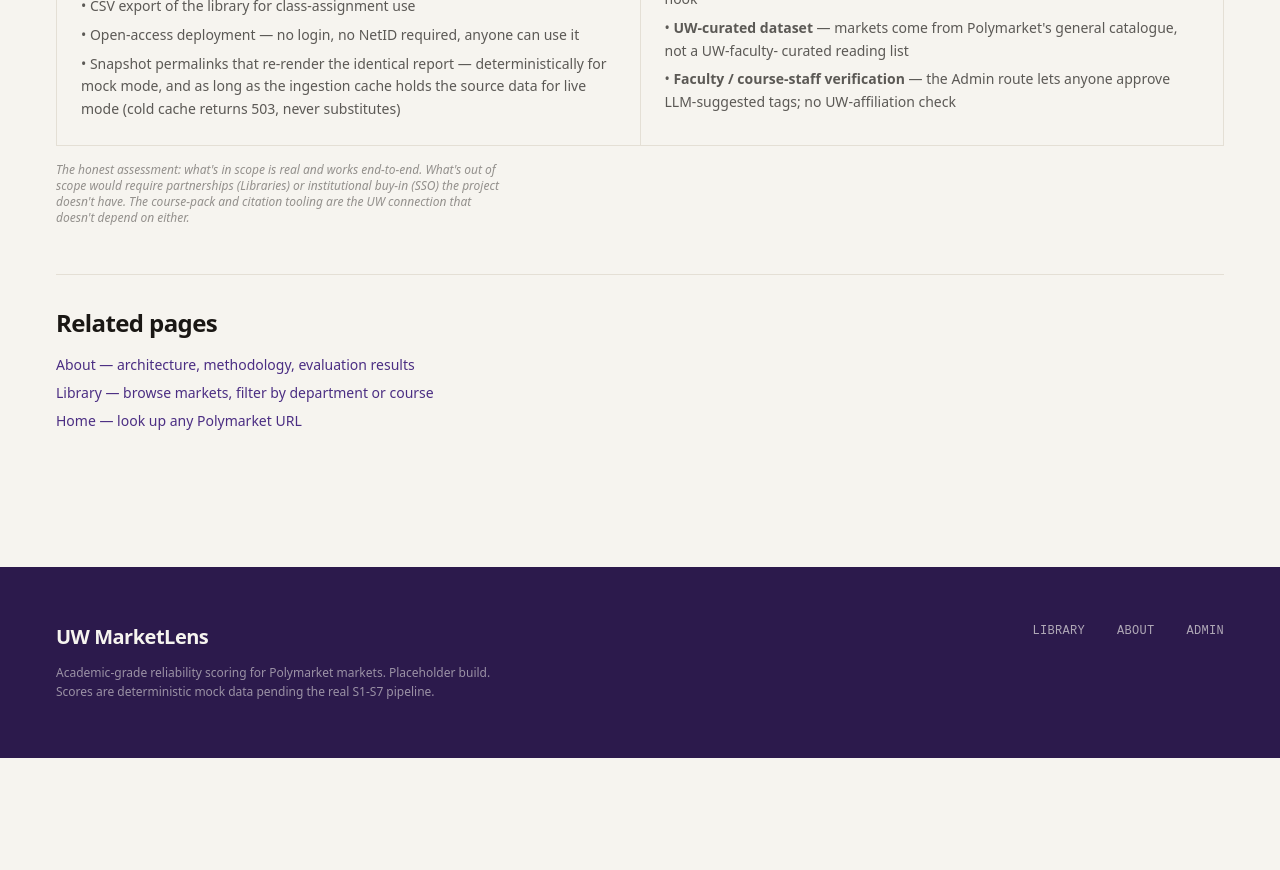
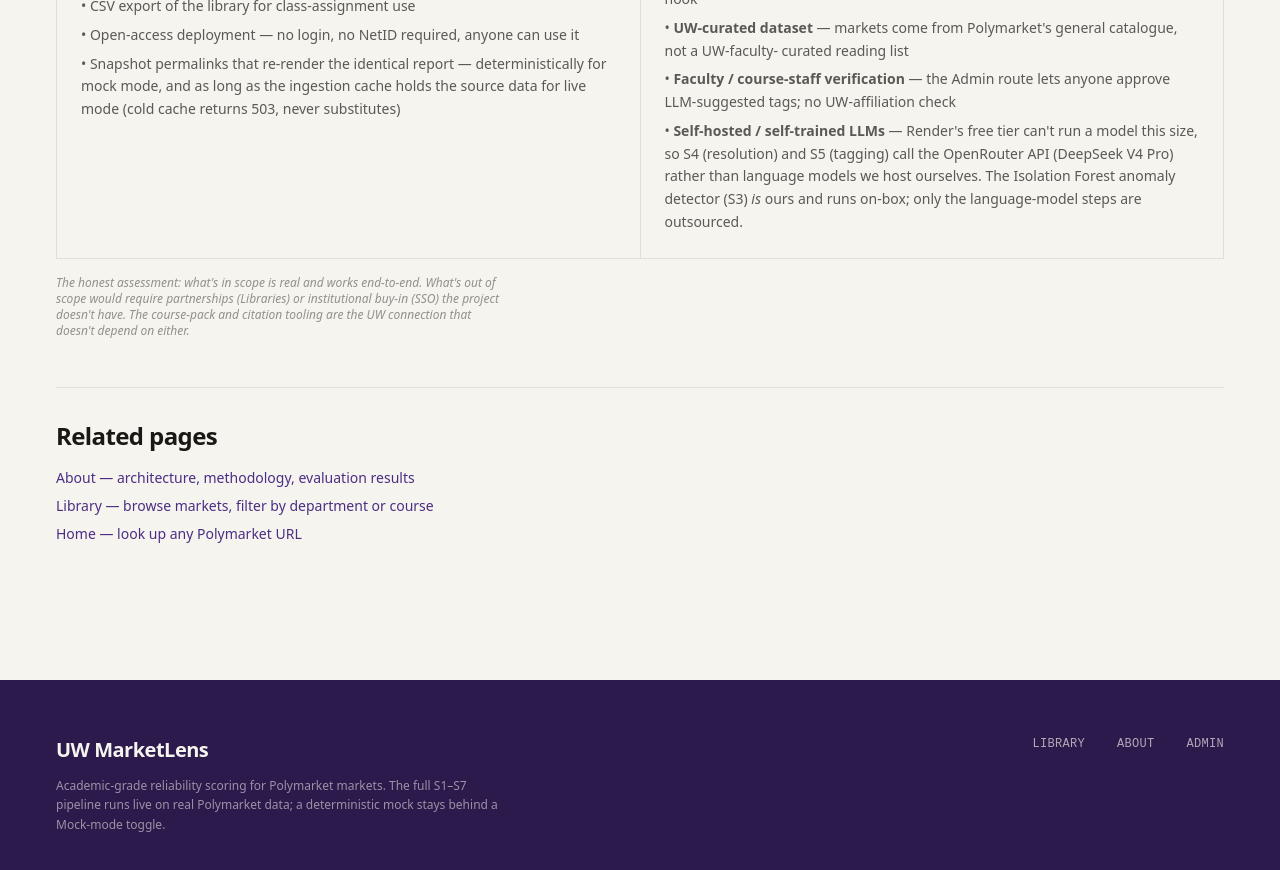
Before and after one commit to dbedi06/UW-MarketLens, a React (Vite) app in the folder frontend/: page /uw in a window 1280 px wide. Shown: the part 1480-2350 px from the top of the page. Before the commit the page ends 2238 px from the top, so only its background shows below. Built offline with nearby package versions, Linux system fonts and the light colour scheme; no server answers.

Commit message:
Copy cleanup: OpenRouter not Claude, S1-S7 not S1-S3, drop placeholder copy; For-UW LLM-hosting note

```diff
--- a/frontend/src/components/MarketReport.tsx
+++ b/frontend/src/components/MarketReport.tsx
@@ -35,7 +35,7 @@
         }`}
       title={
         isLive
-          ? "Score produced by the live S1→S2→S3 chain on real Polymarket data."
+          ? "Score produced by the live S1→S7 chain on real Polymarket data."
           : "Score produced by the deterministic mock data path."
       }
     >
@@ -133,7 +133,7 @@
         <p className="pt-1 text-center text-xs italic text-ink/40">
           {data.source === "live" ? (
             <>
-              Live data via the S1→S2→S3 chain. Detector training provenance:{" "}
+              Live data via the S1→S7 chain. Detector training provenance:{" "}
               {data.anomaly.trained_on === "real-corpus"
                 ? "real corpus"
                 : data.anomaly.trained_on === "synthetic"
--- a/frontend/src/lib/report.ts
+++ b/frontend/src/lib/report.ts
@@ -34,8 +34,9 @@
   lines.push(`Reproducible snapshot: ${d.permalink}`);
   lines.push("");
   lines.push(
-    "_Generated by UW MarketLens. Placeholder build: scores are " +
-      "deterministic mock data pending the real pipeline._",
+    d.source === "mock"
+      ? "_Generated by UW MarketLens (Mock mode — deterministic placeholder data)._"
+      : "_Generated by UW MarketLens from live Polymarket data via the full S1–S7 pipeline._",
   );
   return lines.join("\n");
 }
--- a/frontend/src/pages/AboutPage.tsx
+++ b/frontend/src/pages/AboutPage.tsx
@@ -22,11 +22,11 @@
     "Anomaly",
     "Isolation Forest, percentile-calibrated against held-out clean",
   ],
-  ["S4", "Resolution", "Claude LLM-as-judge over NewsAPI snippets"],
+  ["S4", "Resolution", "LLM-as-judge (OpenRouter) over NewsAPI snippets"],
   [
     "S5",
     "Tagger",
-    "Claude few-shot tags vs UW departments (POLS/ECON/INFO/EVANS)",
+    "LLM few-shot tags vs UW departments (POLS/ECON/INFO/EVANS)",
   ],
   ["S6", "Citation", "APA + MLA + BibTeX with embedded reliability flag"],
   ["S7", "Composite", "Weighted 35/40/25 (liquidity / anomaly / resolution)"],
@@ -133,7 +133,7 @@
           behind a "Mock mode" toggle in the nav for offline demos and as a
           fallback when the live pipeline can't reach Polymarket. Set{" "}
           <code className="font-mono">NEWS_API_KEY</code> and{" "}
-          <code className="font-mono">ANTHROPIC_API_KEY</code> to enable S4 / S5
+          <code className="font-mono">OPENROUTER_API_KEY</code> to enable S4 / S5
           live; without them S4 returns{" "}
           <code className="font-mono">UNVERIFIABLE</code> and S5 falls back to
           rule-based tags.
--- a/frontend/src/pages/UwPage.tsx
+++ b/frontend/src/pages/UwPage.tsx
@@ -150,6 +150,13 @@
               <li>• <b>Faculty / course-staff verification</b> — the
                 Admin route lets anyone approve LLM-suggested tags;
                 no UW-affiliation check</li>
+              <li>• <b>Self-hosted / self-trained LLMs</b> — Render's
+                free tier can't run a model this size, so S4
+                (resolution) and S5 (tagging) call the OpenRouter API
+                (DeepSeek V4 Pro) rather than language models we host
+                ourselves. The Isolation Forest anomaly detector (S3)
+                <i> is</i> ours and runs on-box; only the
+                language-model steps are outsourced.</li>
             </ul>
           </div>
         </div>
--- a/frontend/src/ui/Footer.tsx
+++ b/frontend/src/ui/Footer.tsx
@@ -11,8 +11,8 @@
           </div>
           <p className="mt-3 text-xs leading-relaxed text-paper/55">
             Academic-grade reliability scoring for Polymarket markets.
-            Placeholder build. Scores are deterministic mock data pending the
-            real S1-S7 pipeline.
+            The full S1–S7 pipeline runs live on real Polymarket data; a
+            deterministic mock stays behind a Mock-mode toggle.
           </p>
         </div>
         <nav className="flex gap-8 font-mono text-xs uppercase tracking-wide
```
Also changed, not shown: frontend/src/api.ts (+4 -3 lines), frontend/src/lib/scoringMode.ts (+4 -3 lines).
